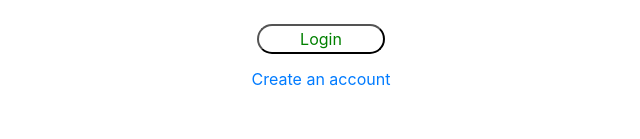
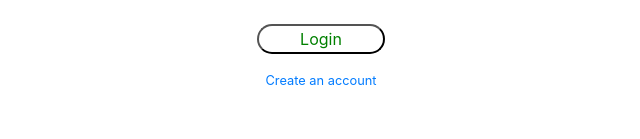
Before and after one commit to WaterMyPlants3/front-end, a React (Create React App) app in the folder front-end/: page /login in a window 1280 px wide. Shown: the part 161-300 px from the top of the page, without its empty margins (319-959 px from the left). Built offline with nearby package versions, Linux system fonts and the light colour scheme.

Commit message:
Sign up link styling

```diff
--- a/front-end/src/App.css
+++ b/front-end/src/App.css
@@ -36,3 +36,12 @@
     transform: rotate(360deg);
   }
 }
+
+.sign_up_link {
+  font-size: .8rem;
+}
+
+.sign_up_link:hover {
+  color: green;
+  text-decoration: none;
+}
--- a/front-end/src/components/LoginPage.js
+++ b/front-end/src/components/LoginPage.js
@@ -6,7 +6,7 @@ const LoginPage = () => {
   return (
     <div>
       <LoginForm />
-      <Link to="/">Create an account</Link>
+      <Link className="sign_up_link" to="/">Create an account</Link>
     </div>
   );
 };
```
